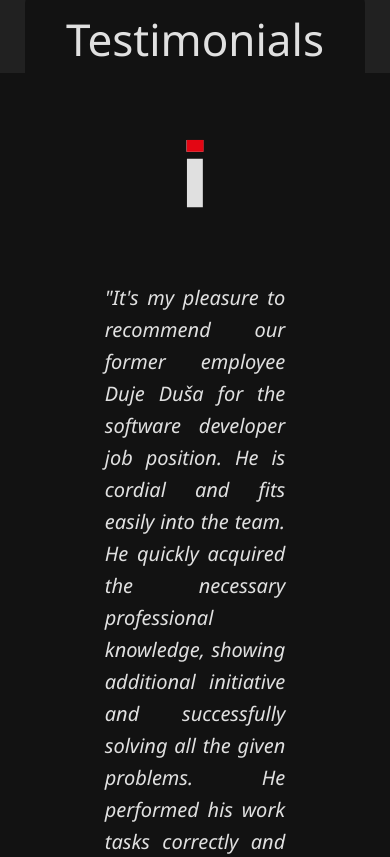
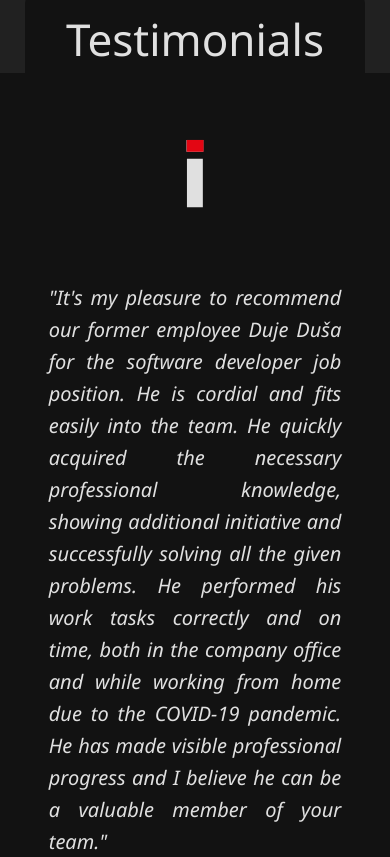
Before and after one commit to dujedusa/dujedusa.github.io, a React (Create React App) app: page / in a window 390 px wide. Shown: the part 6727-7584 px from the top of the page. Built offline with nearby package versions, Linux system fonts and the light colour scheme.

Commit message:
Fixed testimonial text margin.

```diff
--- a/src/style.css
+++ b/src/style.css
@@ -758,9 +758,9 @@ label {
     text-align: center;
   }
 
-  .testimonial {
+  /* .testimonial {
     margin: 3rem 5rem 0 5rem;
-  }
+  } */
 }
 
 @media only screen and (max-width: 650px) {
```
